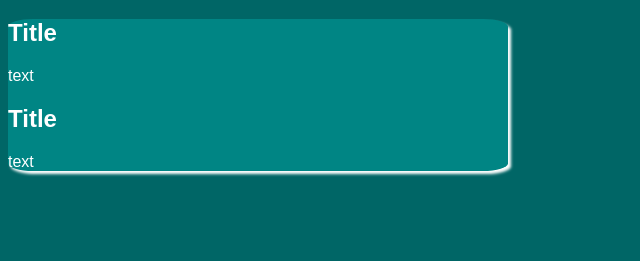
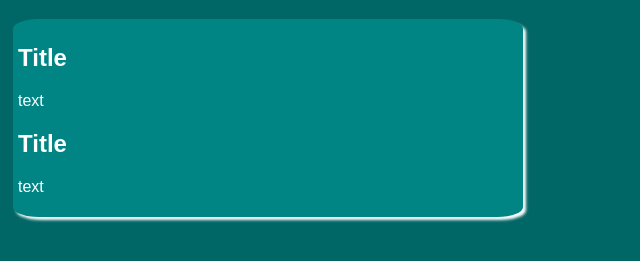
Before and after one commit to luca087/website-project-1, a plain HTML site: page index.html in a window 1280 px wide. Shown: the part 61-322 px from the top of the page, without its empty margins (0-640 px from the left). Drawn offline with Linux system fonts and the light colour scheme.

Commit message:
Update style.css

```diff
--- a/styles/style.css
+++ b/styles/style.css
@@ -10,6 +10,8 @@ header{
     margin: 10px;
 }
 div{
+    padding: 5px;
+    margin: 5px;
     background-color: #008584;
     color: white;
     border-radius: 5%;
```
